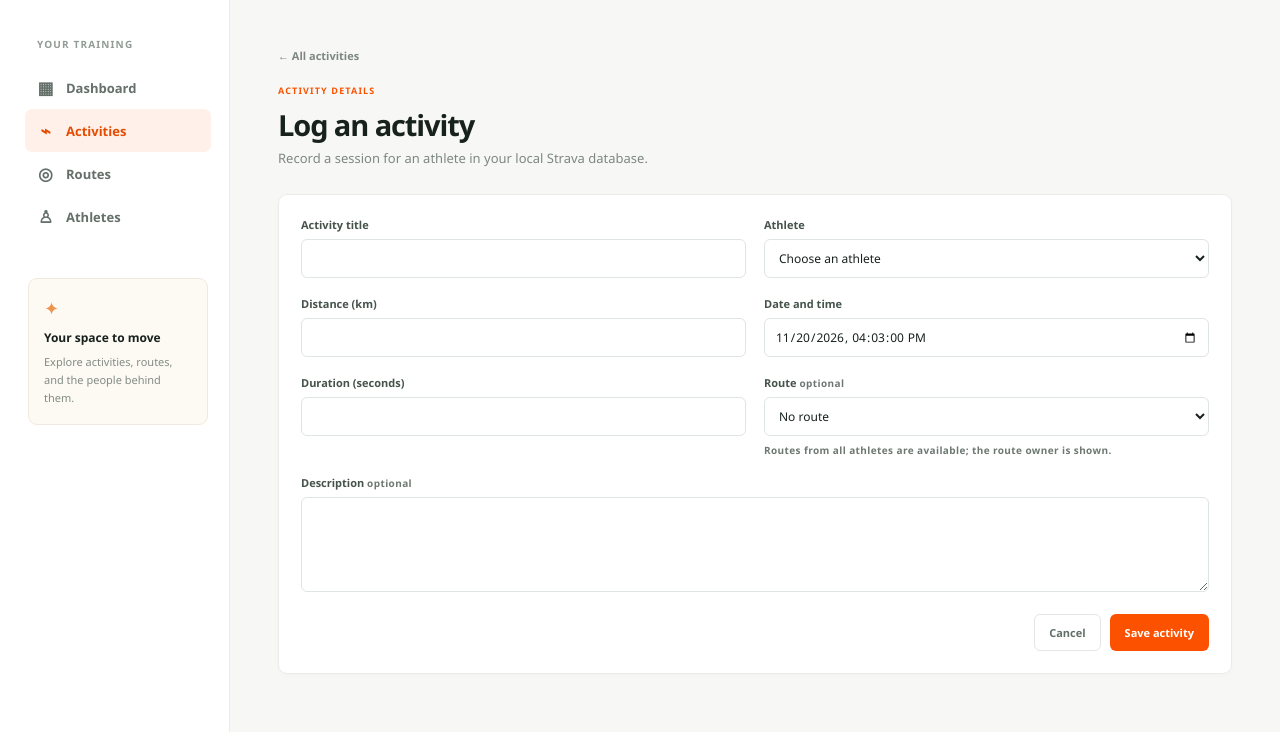
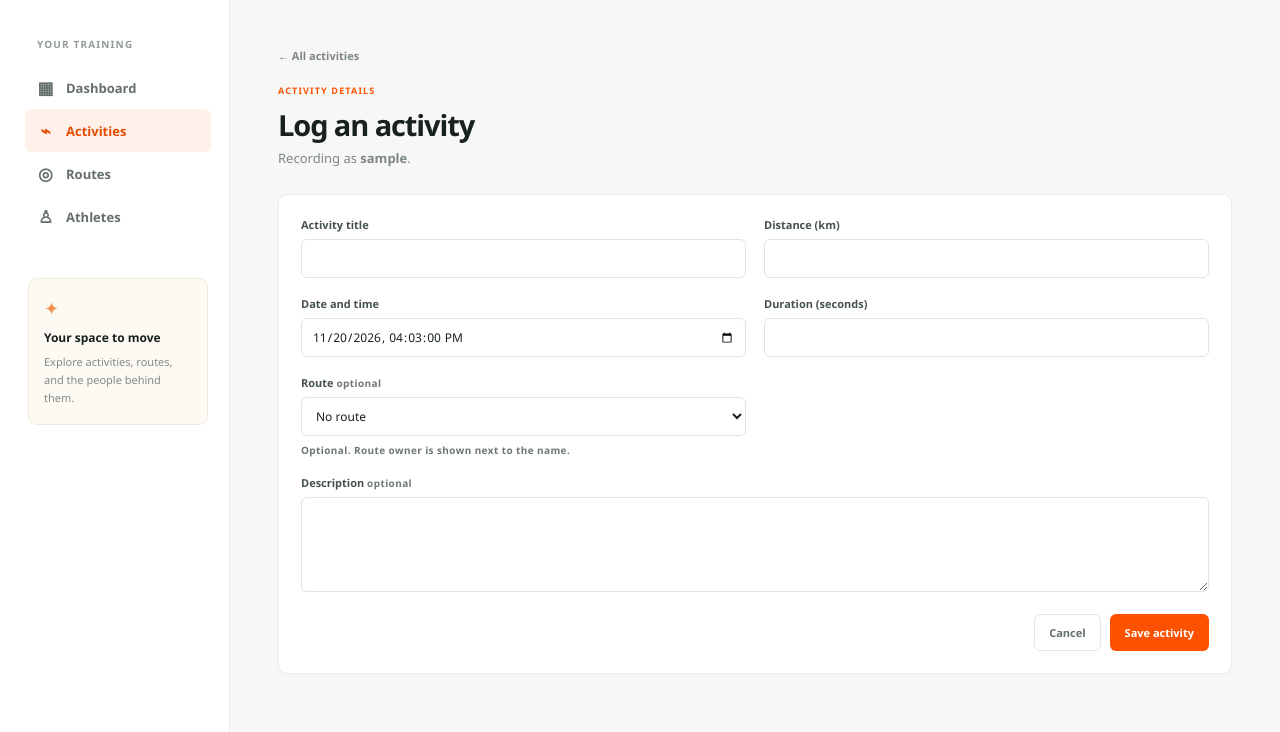
Before and after one commit to 0710H/strava-dashboard, a Flask app: page /activities/new in a window 1280 px wide. Shown: the part 68-800 px from the top of the page. Run offline with Flask 3, Linux system fonts and the light colour scheme; the visitor is signed in with stand-in values (Sample User, id 1); tables that the repository leaves empty hold one stand-in row (values such as "Sample post").

Commit message:
Modify activity form for user context and simplify fields
Updated activity form to include user-specific messages and removed athlete selection.

```diff
--- a/templates/activity_form.html
+++ b/templates/activity_form.html
@@ -8,7 +8,13 @@
     <div>
       <p class="eyebrow">ACTIVITY DETAILS</p>
       <h1>{{ "Log an activity" if mode == "create" else "Edit activity" }}</h1>
-      <p class="subtitle">Record a session for an athlete in your local Strava database.</p>
+      <p class="subtitle">
+        {% if mode == "create" %}
+          Recording as <strong>{{ current_user.username }}</strong>.
+        {% else %}
+          Update this session for <strong>{{ current_user.username }}</strong>.
+        {% endif %}
+      </p>
     </div>
   </div>
 
@@ -28,20 +34,6 @@
         <input id="title" name="title" type="text" maxlength="150" required
                value="{{ values.title }}" aria-invalid="{{ 'true' if errors.title else 'false' }}">
         {% if errors.title %}<span class="field-error">{{ errors.title }}</span>{% endif %}
-      </div>
-
-      <div class="form-field">
-        <label for="user_id">Athlete</label>
-        <select id="user_id" name="user_id" required aria-invalid="{{ 'true' if errors.user_id else 'false' }}">
-          <option value="">Choose an athlete</option>
-          {% for user in users %}
-            <option value="{{ user.user_id }}" {% if values.user_id|string == user.user_id|string %}selected{% endif %}>
-              {{ user.username }}
-            </option>
-          {% endfor %}
-        </select>
-        {% if not users %}<span class="field-hint">Add an athlete to the users table before logging an activity.</span>{% endif %}
-        {% if errors.user_id %}<span class="field-error">{{ errors.user_id }}</span>{% endif %}
       </div>
 
       <div class="form-field">
@@ -78,7 +70,7 @@
             </option>
           {% endfor %}
         </select>
-        <span class="field-hint">Routes from all athletes are available; the route owner is shown.</span>
+        <span class="field-hint">Optional. Route owner is shown next to the name.</span>
         {% if errors.route_id %}<span class="field-error">{{ errors.route_id }}</span>{% endif %}
       </div>
 
```
